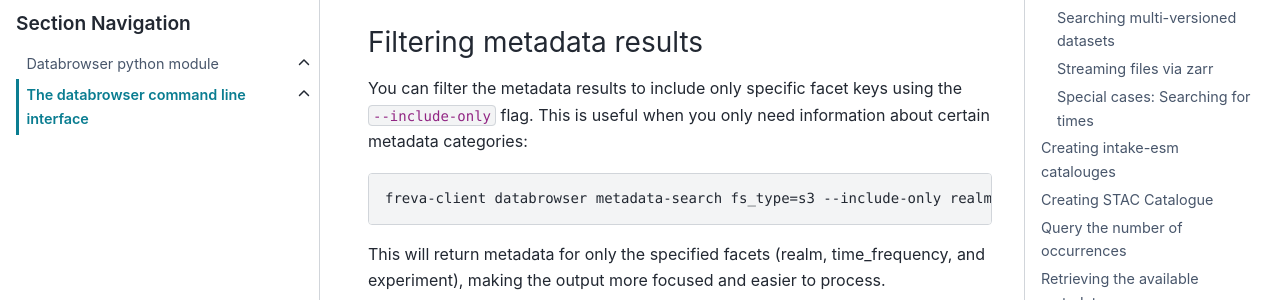
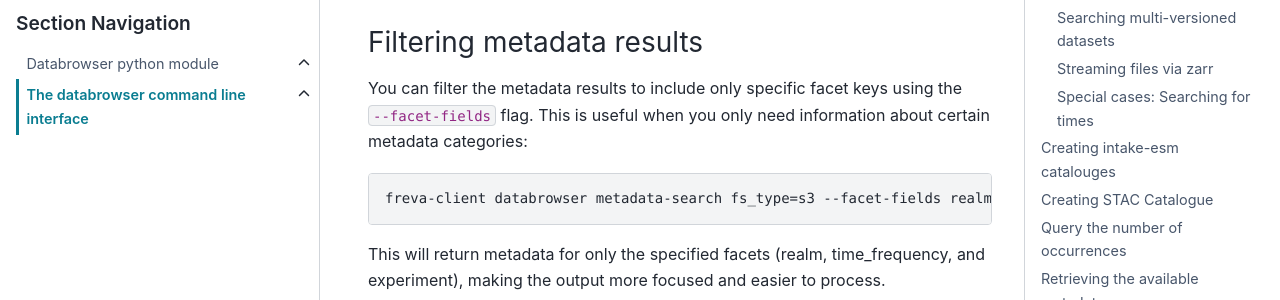
Before and after one commit to freva-org/freva-nextgen, a Sphinx documentation site: the page built from docs/source/databrowser/cli.rst, in a window 1280 px wide and 900 px high, scrolled down 6039 px. Shown: the part 152-452 px from the top of the window. Built offline with Sphinx 7.4.7 and the PyData theme 0.15.4, drawn with Linux system fonts in a browser that asks for light colours; the version number is read from the project's files by our own code.

Commit message:
correct the docs

```diff
--- a/docs/source/databrowser/cli.rst
+++ b/docs/source/databrowser/cli.rst
@@ -310,12 +310,12 @@ Filtering metadata results
 ~~~~~~~~~~~~~~~~~~~~~~~~~~
 
 You can filter the metadata results to include only specific facet keys using the
-``--include-only`` flag. This is useful when you only need information about
+``--facet-fields`` flag. This is useful when you only need information about
 certain metadata categories:
 
 .. code:: console
 
-    freva-client databrowser metadata-search fs_type=s3 --include-only realm --include-only time_frequency --include-only experiment
+    freva-client databrowser metadata-search fs_type=s3 --facet-fields realm --facet-fields time_frequency --facet-fields experiment
 
 This will return metadata for only the specified facets (realm, time_frequency, and experiment),
 making the output more focused and easier to process.
```
